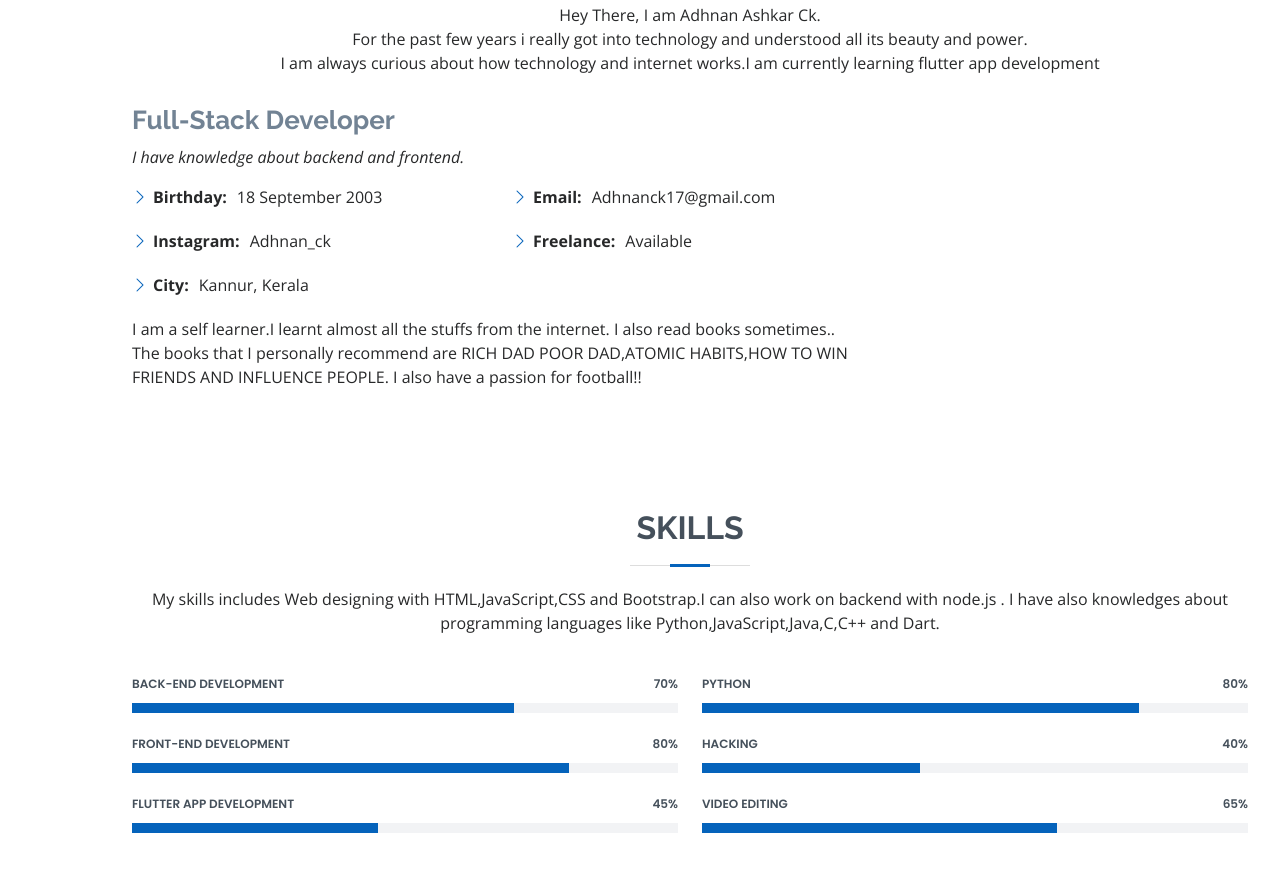
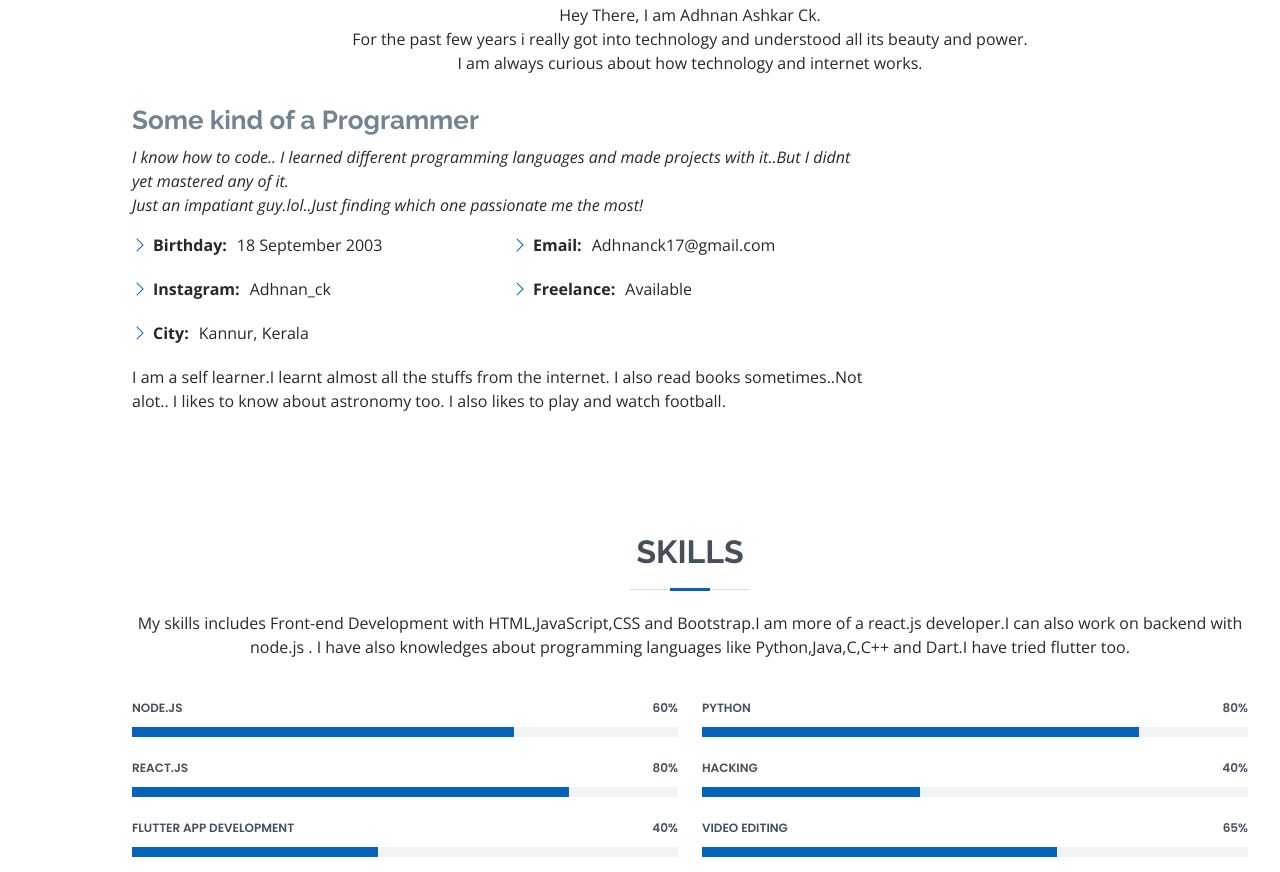
Before and after one commit to adhnan-ck/adhnan, a plain HTML site: page index.html in a window 1280 px wide. Shown: the part 935-1807 px from the top of the page. Drawn offline with nearby package versions, Linux system fonts and the light colour scheme.

Commit message:
Update index.html

```diff
--- a/index.html
+++ b/index.html
@@ -59,7 +59,7 @@
   <section id="hero" class="d-flex flex-column justify-content-center">
     <div class="container" data-aos="zoom-in" data-aos-delay="100">
       <h1>Adhnan Ashkar Ck</h1>
-      <p>I'm <span class="typed" data-typed-items=" Tech Enthusiast "></span></p>
+      <p><span class="typed" data-typed-items=" Tech Enthusiast,Programmer"></span></p>
       <div class="social-links">
 
         <a href="https://www.youtube.com/channel/UCRBHqDdte7k0I_SBpIzjJHA" class="facebook"><i class="fab fa-youtube"></i></a>
@@ -78,7 +78,7 @@
 
         <div class="section-title">
           <h2>About Me</h2>
-          <p>Hey There, I am Adhnan Ashkar Ck. <br> For the past few years i really got into technology and understood all its beauty and power. <br> I am always curious about how technology and internet works.I am currently learning flutter app development
+          <p>Hey There, I am Adhnan Ashkar Ck. <br> For the past few years i really got into technology and understood all its beauty and power. <br> I am always curious about how technology and internet works.
             </p>
         </div>
 
@@ -87,9 +87,10 @@
             <img src="assets/img/profile-img.jpg" class="img-fluid" alt="">
           </div> -->
           <div class="col-lg-8 pt-4 pt-lg-0 content">
-            <h3>Full-Stack Developer</h3>
+            <h3>Some kind of a Programmer</h3>
             <p class="fst-italic">
-              I have knowledge about backend and frontend.
+              I know how to code.. I learned different programming languages and made projects with it..But I didnt yet mastered any of it.<br>Just an
+              impatiant guy.lol..Just finding which one passionate me the most!
             </p>
             <div class="row">
               <div class="col-lg-6">
@@ -108,10 +109,8 @@
             </div>
             <p>
               I am a self learner.I learnt almost all the stuffs from the internet.
-               I also read books sometimes.. <br>The books that I personally recommend are
-               RICH DAD POOR DAD,ATOMIC HABITS,HOW TO WIN FRIENDS AND INFLUENCE PEOPLE.
-               I also have a passion for football!!
-
+              I also read books sometimes..Not alot.. I likes to know about astronomy too.
+              I also likes to play and watch football.
 
             </p>
           </div>
@@ -127,8 +126,9 @@
 
         <div class="section-title">
           <h2>Skills</h2>
-          <p>My skills includes Web designing with HTML,JavaScript,CSS and Bootstrap.I can also work on backend with node.js . I have also knowledges about
-            programming languages like Python,JavaScript,Java,C,C++ and Dart.
+          <p>My skills includes Front-end Development with HTML,JavaScript,CSS and Bootstrap.I am more of a react.js developer.I can also work on backend with node.js . I have also knowledges about
+            programming languages like Python,Java,C,C++ and Dart.I have tried flutter too.
+
           </p>
         </div>
 
@@ -137,21 +137,21 @@
           <div class="col-lg-6">
 
             <div class="progress">
-              <span class="skill">Back-end Development<i class="val">70%</i></span>
+              <span class="skill">node.js<i class="val">60%</i></span>
               <div class="progress-bar-wrap">
                 <div class="progress-bar" role="progressbar" aria-valuenow="70" aria-valuemin="0" aria-valuemax="100"></div>
               </div>
             </div>
 
             <div class="progress">
-              <span class="skill">Front-end Development<i class="val">80%</i></span>
+              <span class="skill">React.js<i class="val">80%</i></span>
               <div class="progress-bar-wrap">
                 <div class="progress-bar" role="progressbar" aria-valuenow="80" aria-valuemin="0" aria-valuemax="100"></div>
               </div>
             </div>
 
             <div class="progress">
-              <span class="skill">Flutter App Development<i class="val">45%</i></span>
+              <span class="skill">Flutter App Development<i class="val">40%</i></span>
               <div class="progress-bar-wrap">
                 <div class="progress-bar" role="progressbar" aria-valuenow="45" aria-valuemin="0" aria-valuemax="100"></div>
               </div>
@@ -239,8 +239,10 @@
                 <i class="bx bx-arch"></i>
               </div>
               <h4><a href="">Projects I have done!</a></h4>
-              <p>- Made this website with Bootstrap <br>- Made a Calculator using C<br>- Made a game using python <br>
-               - Made a Shopping website using node.js </p>
+              <p>- Made this website with Bootstrap <br>- Made a Calculator using Java<br>- Made a game using python <br>
+               - Made a e-commerce website using MERN stack <br>
+               - Made a small 2d shooting game using python <br> -Made a todolist website with react.js
+              <br> - Made a netflix clone using react.js </p>
             </div>
           </div>
 
@@ -408,7 +410,7 @@
   <footer id="footer">
     <div class="container">
       <h3>#ALHAMDULILLAH</h3>
-      <p>Thank you. OK bye!</p>
+      <a href="https://github.com/adhnan-ck">Github link</a>
 
       <div class="social-links">
         <a href="https://www.youtube.com/channel/UCRBHqDdte7k0I_SBpIzjJHA" class="facebook"><i class="fab fa-youtube"></i></a>
@@ -423,7 +425,7 @@
         <!-- You can delete the links only if you purchased the pro version. -->
         <!-- Licensing information: [license-url] -->
         <!-- Purchase the pro version with working PHP/AJAX contact form: https://bootstrapmade.com/free-html-bootstrap-template-my-resume/ -->
-        copyright <a href="https://bootstrapmade.com/">adhnan ck</a>
+        Thanks!! <a href="https://bootstrapmade.com/">adhnan_ck</a>
       </div>
     </div>
   </footer><!-- End Footer -->
```
